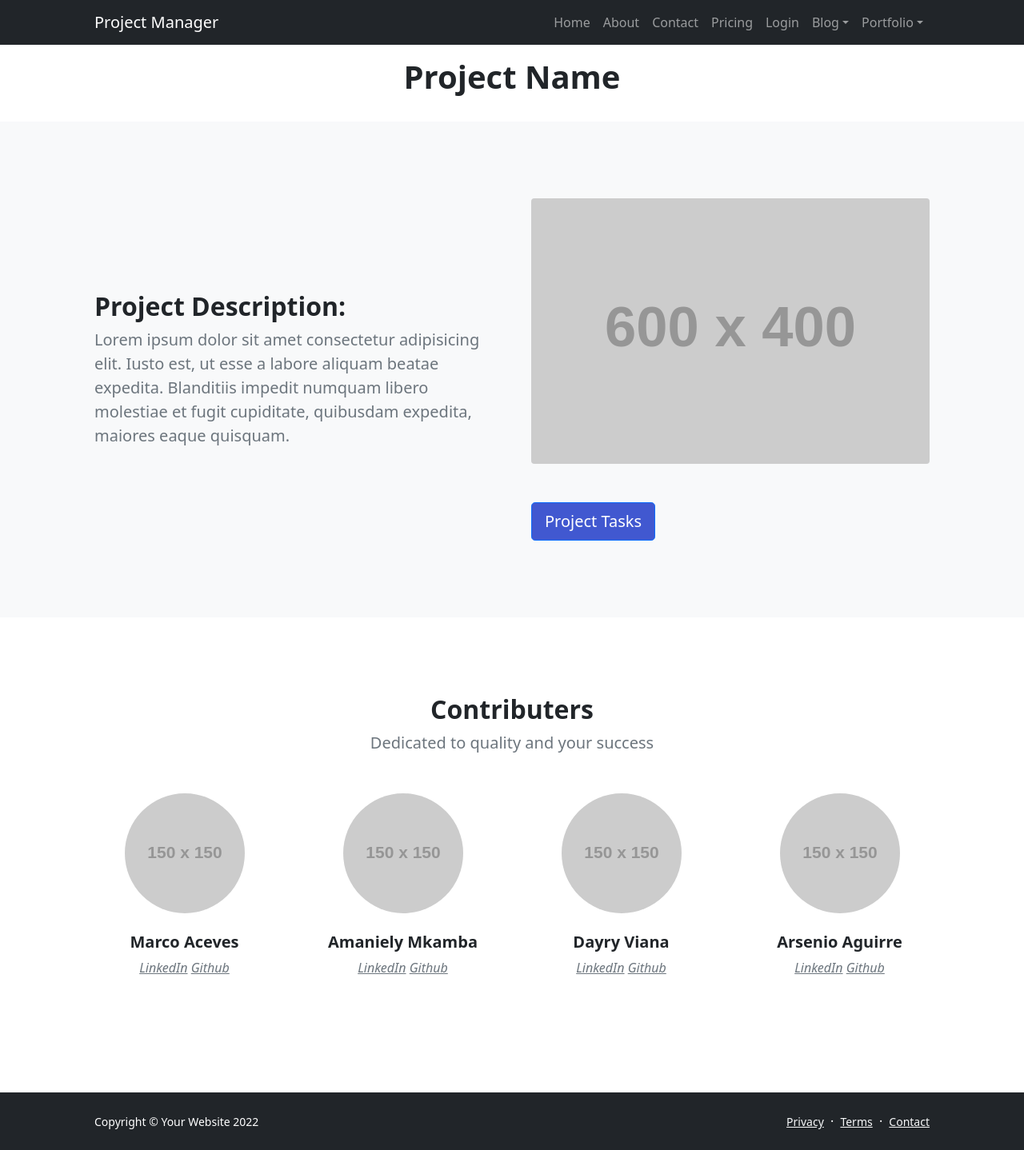
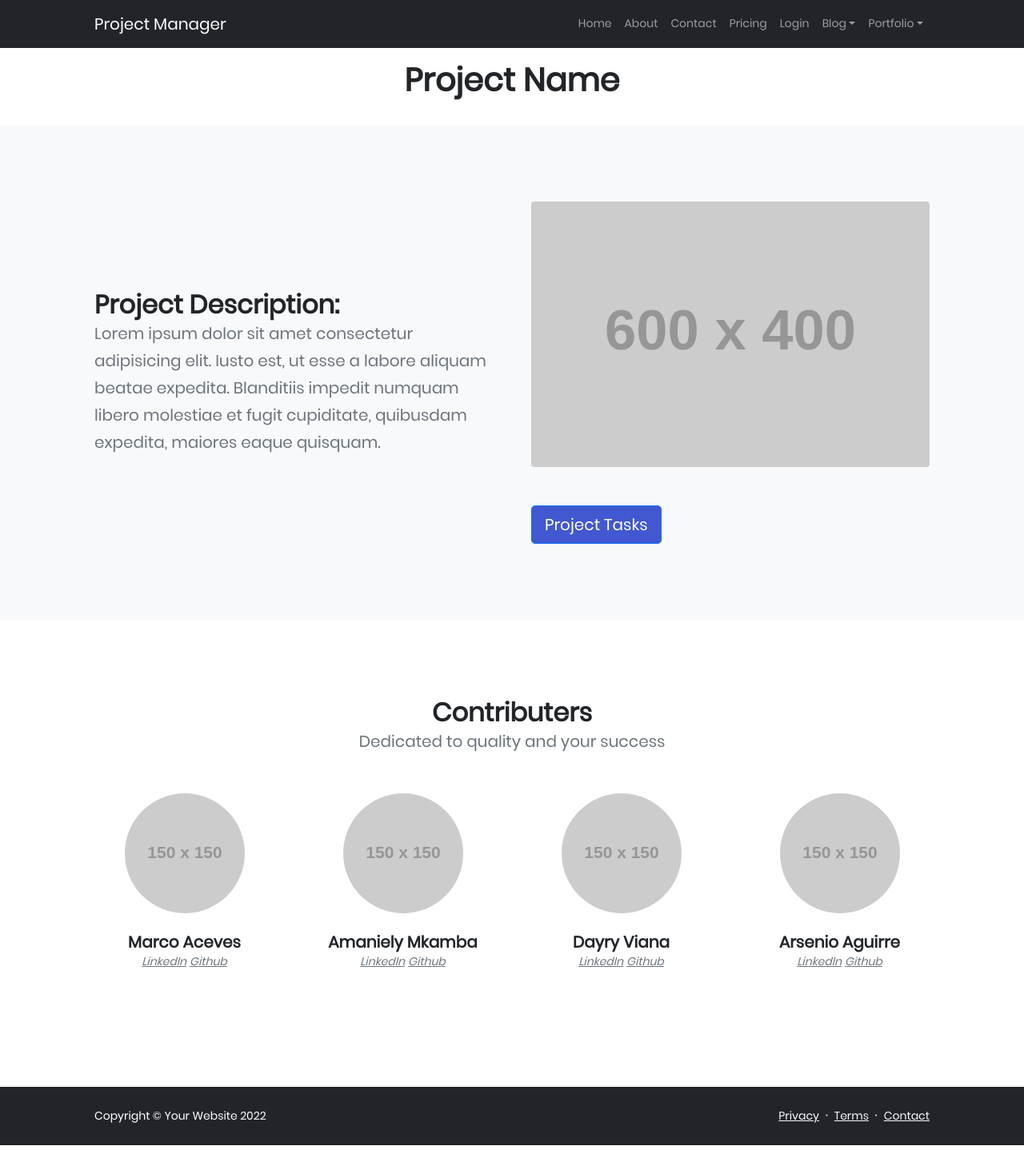
Before and after one commit to marcoaceves/project_portfolio_collab, a Flask app: template flask_app/templates/display_project.html in a window 1280 px wide. Shown: the whole page at 80% size. Run offline with Flask 2, Linux system fonts and the light colour scheme; the template is opened without the code that fills it, so the values that code supplies are empty; grey boxes labelled with a size stand in for pictures from a placeholder-image service; some libraries are stand-ins or nearby versions.

Commit message:
linked font

```diff
--- a/flask_app/templates/display_project.html
+++ b/flask_app/templates/display_project.html
@@ -12,6 +12,13 @@
         <link href="https://cdn.jsdelivr.net/npm/bootstrap-icons@1.5.0/font/bootstrap-icons.css" rel="stylesheet" />
         <!-- Core theme CSS (includes Bootstrap)-->
         <link rel="stylesheet" type="text/css" href="{{url_for('static', filename='css/style.css')}}" />
+
+        <link rel="stylesheet" type="text/css" href="{{url_for('static', filename='css/style.css')}}" />
+        <!--===============================================================================================-->
+        <link rel="stylesheet" type="text/css" href="{{url_for('static', filename='fonts/font-awesome-4.7.0/css/font-awesome.min.css')}}">
+        <!--===============================================================================================-->
+        <link rel="stylesheet" type="text/css" href=" {{url_for('static', filename='css/main.css')}}">
+        <!--===============================================================================================-->
     </head>
     <body class="d-flex flex-column">
         <main class="flex-shrink-0">
```
